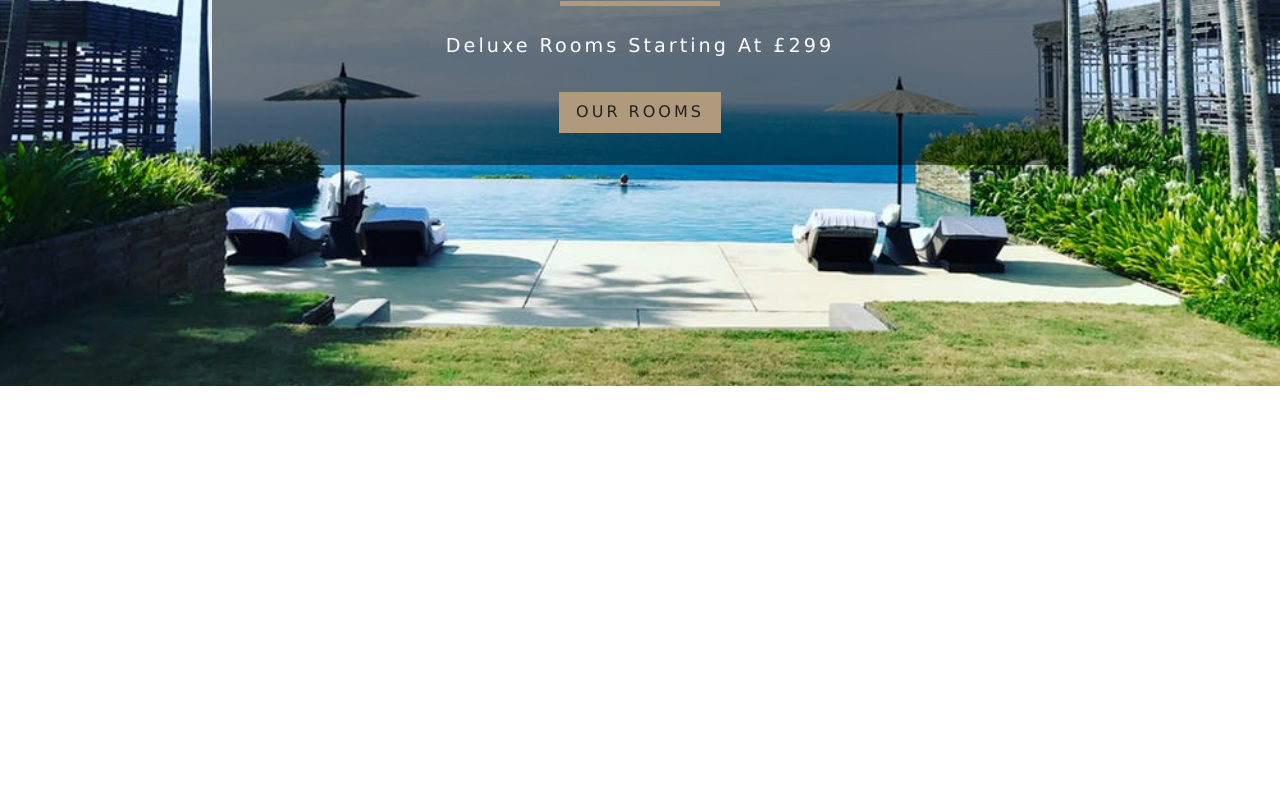
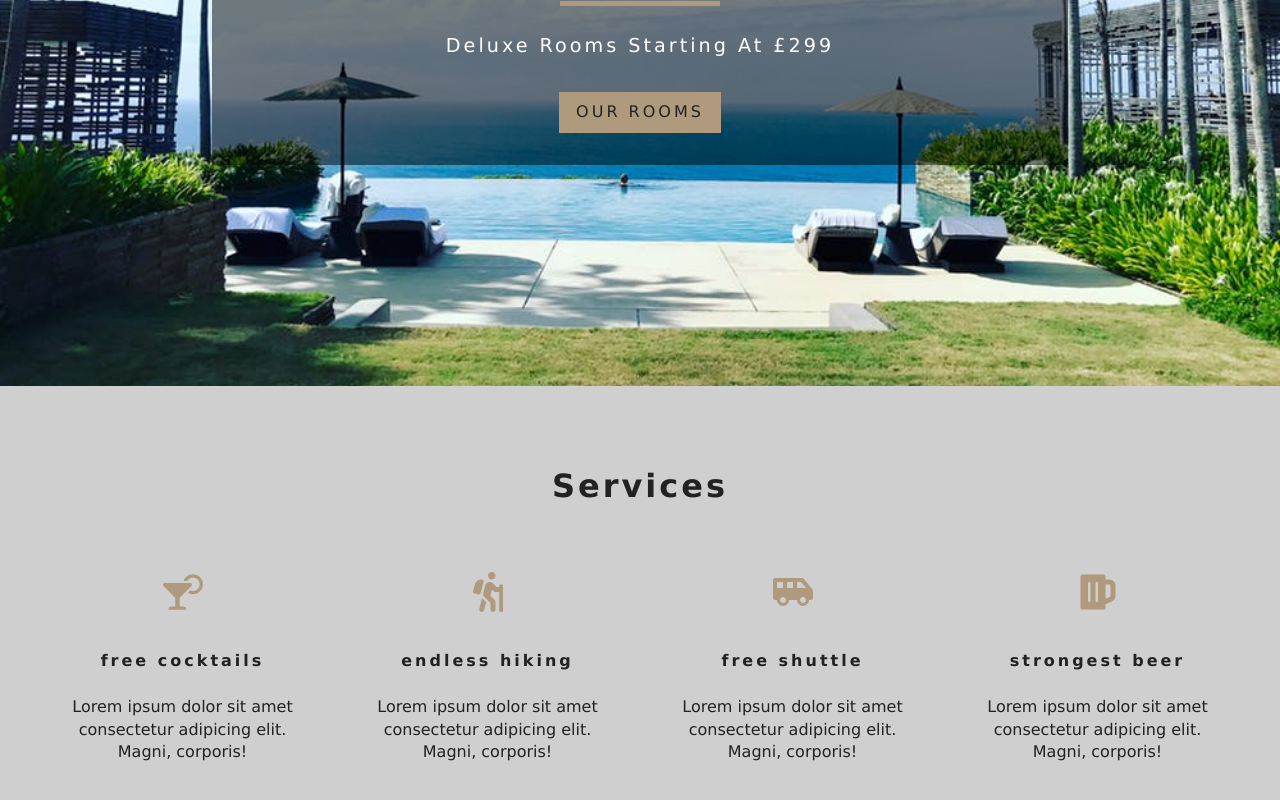
Before and after one commit to leo9806/beach-resort, a React (Create React App) app: page / in a window 1280 px wide. Shown: the part 414-1214 px from the top of the page. Before the commit the page ends 800 px from the top, so only its background shows below. Built offline with nearby package versions, Linux system fonts and the light colour scheme.

Commit message:
Added the Services section
The Services section was added in the Home page

```diff
--- /dev/null
+++ b/src/components/Services.js
@@ -0,0 +1,48 @@
+import React, { Component } from 'react';
+import {FaCocktail, FaHiking, FaShuttleVan, FaBeer} from
+  'react-icons/fa';
+import Title from './Title';
+
+export default class Services extends Component {
+
+  state = {
+    services:[{
+      icon:<FaCocktail />,
+      title:'free cocktails',
+      info:'Lorem ipsum dolor sit amet consectetur adipicing elit. Magni, corporis!'
+    },
+    {
+      icon:<FaHiking />,
+      title:'endless hiking',
+      info:'Lorem ipsum dolor sit amet consectetur adipicing elit. Magni, corporis!'
+    },
+    {
+      icon:<FaShuttleVan />,
+      title:'free shuttle',
+      info:'Lorem ipsum dolor sit amet consectetur adipicing elit. Magni, corporis!'
+    },
+    {
+      icon:<FaBeer />,
+      title:'strongest beer',
+      info:'Lorem ipsum dolor sit amet consectetur adipicing elit. Magni, corporis!'
+    }
+  ]
+  }
+
+  render() {
+    return (
+      <section className="services">
+        <Title title="services" />
+        <div className="services-center">
+          {this.state.services.map((item, index) => {
+            return <article key={index} className="service">
+              <span>{item.icon}</span>
+              <h6>{item.title}</h6>
+              <p>{item.info}</p>
+            </article>
+          })}
+        </div>
+      </section>
+    )
+  }
+}
--- /dev/null
+++ b/src/components/Title.js
@@ -0,0 +1,11 @@
+import React from 'react';
+
+const Title = ({title}) => {
+  return (
+    <div className="section-title">
+      <h4>{title}</h4>
+    </div>
+  )
+}
+
+export default Title;
--- a/src/pages/Home.js
+++ b/src/pages/Home.js
@@ -2,9 +2,11 @@
 import Hero from '../components/Hero';
 import Banner from '../components/Banner';
 import {Link} from 'react-router-dom';
+import Services from '../components/Services';
 
 const Home = () => {
   return (
+    <>
       <Hero>
         <Banner title="luxurious rooms" subtitle="deluxe rooms
         starting at £299">
@@ -13,6 +15,8 @@
           </Link>
         </Banner>
       </Hero>
+      <Services />
+    </>
   )
 }
 
```
Lines whose indentation alone changed are shown as unchanged.
